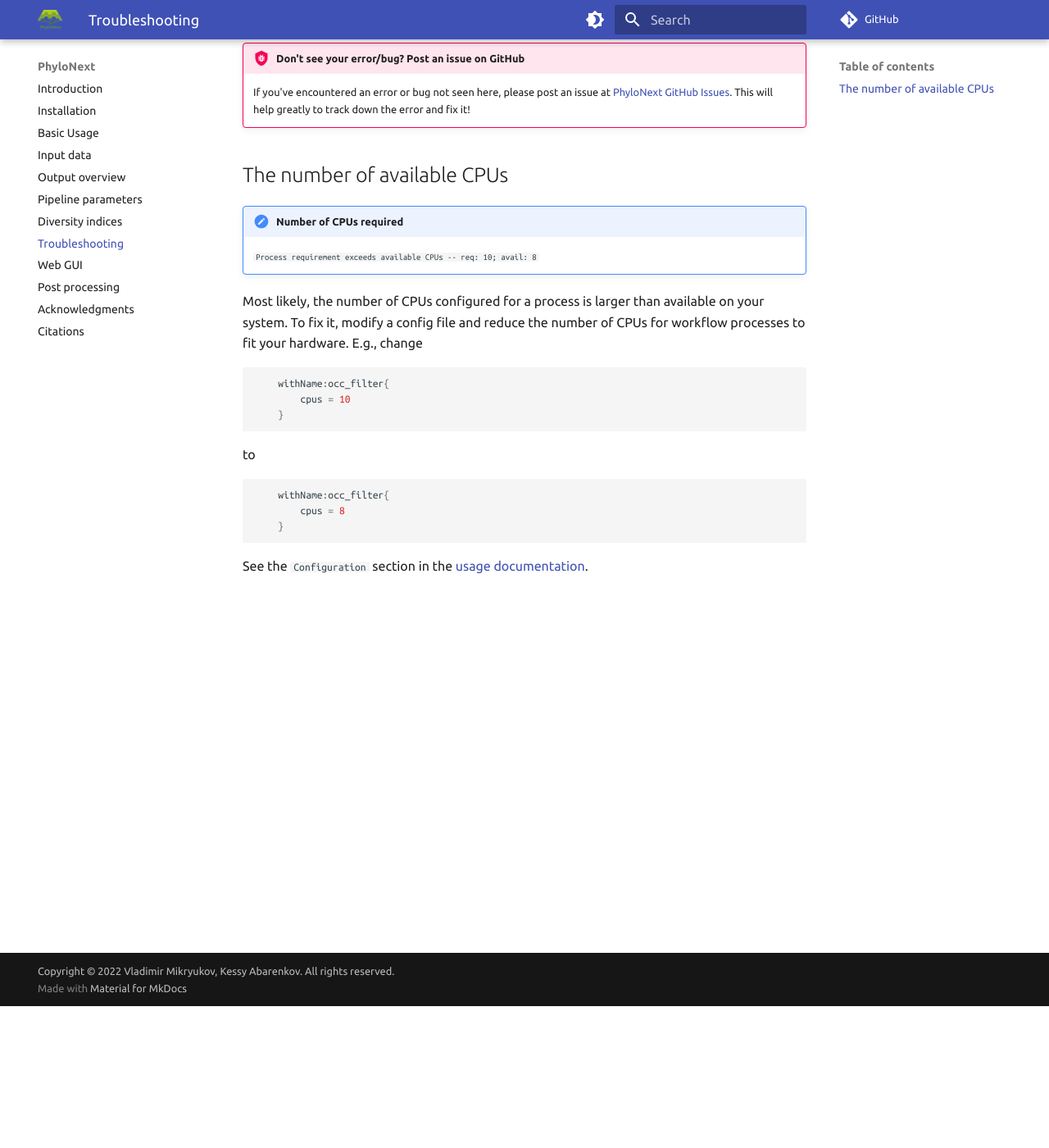
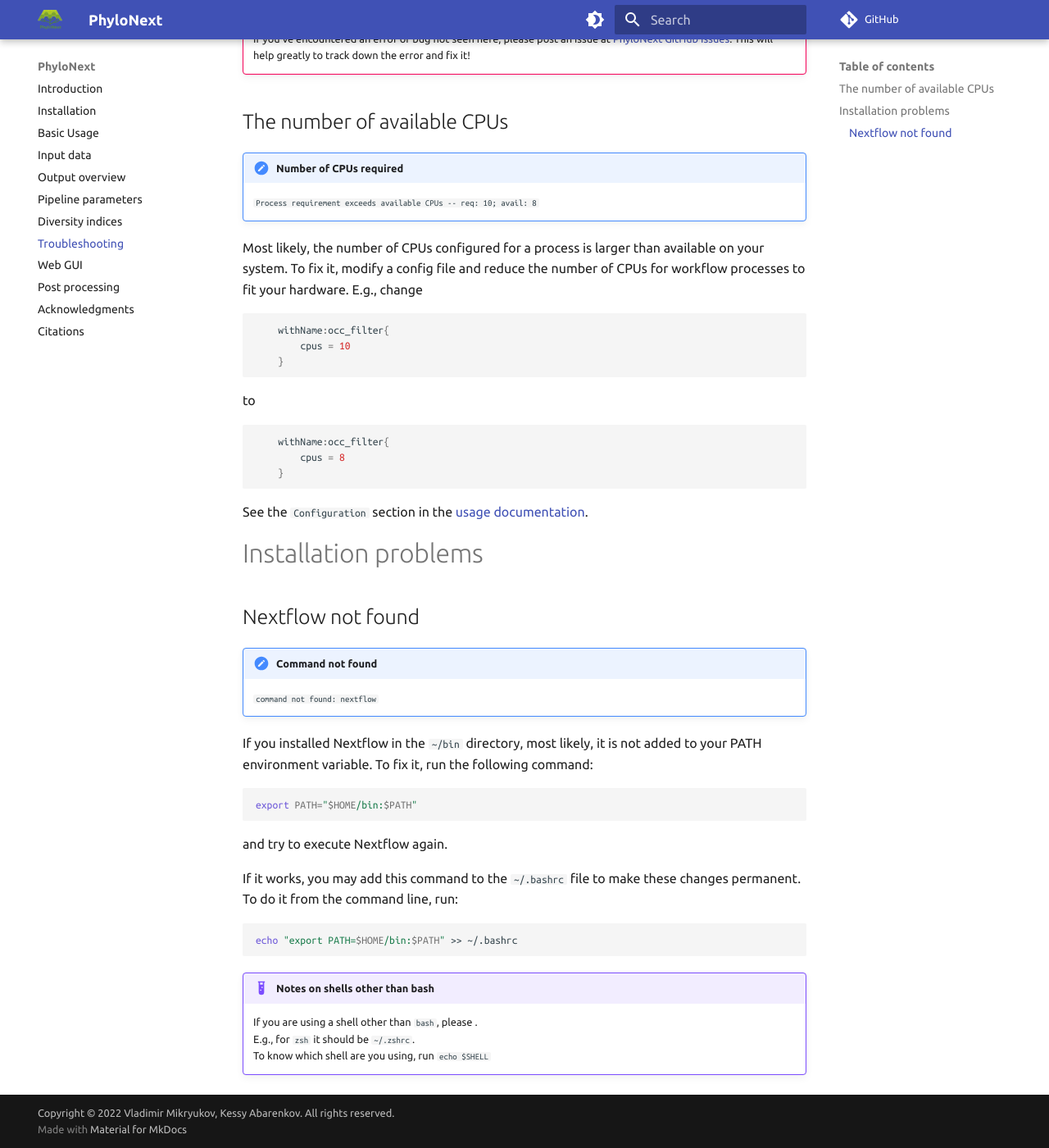
Before and after one commit to vmikk/phylonext_manual, an MkDocs documentation site: the page built from docs/troubleshooting.md, in a window 1280 px wide and 1400 px high, scrolled down 173 px. Shown: the whole window at 82% size. Built offline with MkDocs 1.6.1 and Material for MkDocs 9.7.7, drawn with Linux system fonts in a browser that asks for light colours; comment, search, counter and statistics services are not loaded.

Commit message:
Nextflow not found

````diff
--- a/docs/troubleshooting.md
+++ b/docs/troubleshooting.md
@@ -30,3 +30,29 @@ to
 ```
 
 See the `Configuration` section in the [usage documentation](usage.md).
+# Installation problems
+
+## Nextflow not found
+
+!!! error "Command not found"
+    `command not found: nextflow`
+
+If you installed Nextflow in the `~/bin` directory, most likely, it is not added to your PATH environment variable.
+To fix it, run the following command:
+
+``` bash
+export PATH="$HOME/bin:$PATH"
+```
+and try to execute Nextflow again.
+
+If it works, you may add this command to the `~/.bashrc` file to make these changes permanent.
+To do it from the command line, run:
+
+``` bash
+echo "export PATH=$HOME/bin:$PATH" >> ~/.bashrc
+```
+
+!!! example "Notes on shells other than bash"
+    If you are using a shell other than `bash`, please .
+    E.g., for `zsh` it should be `~/.zshrc`.
+    To know which shell are you using, run `echo $SHELL`
````
